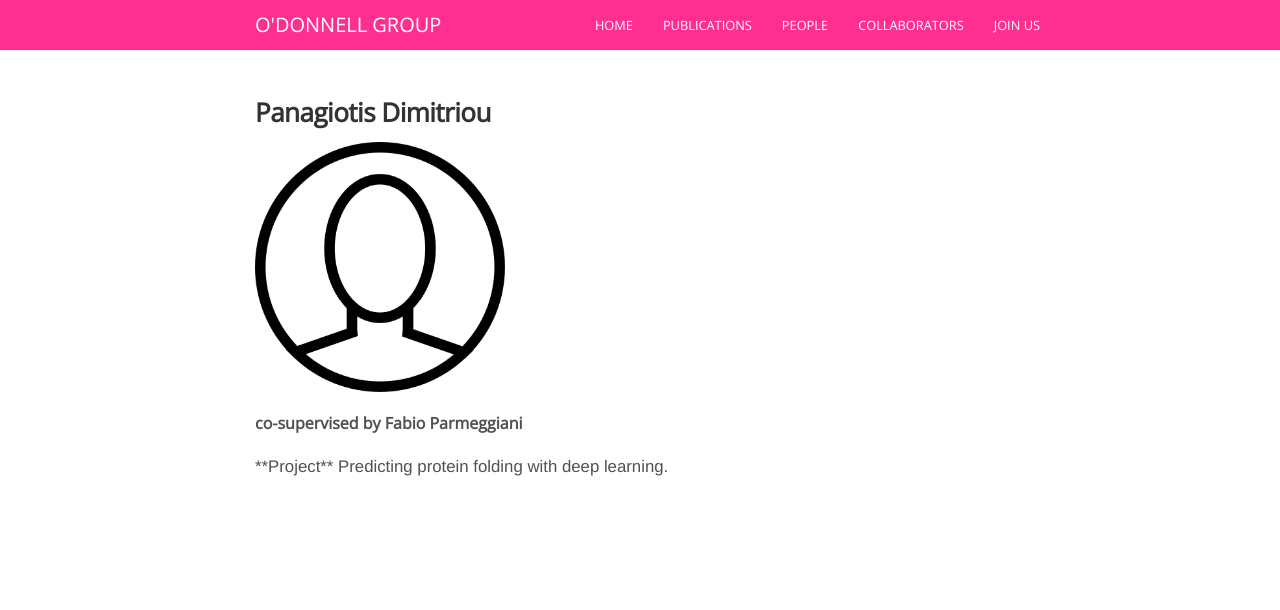
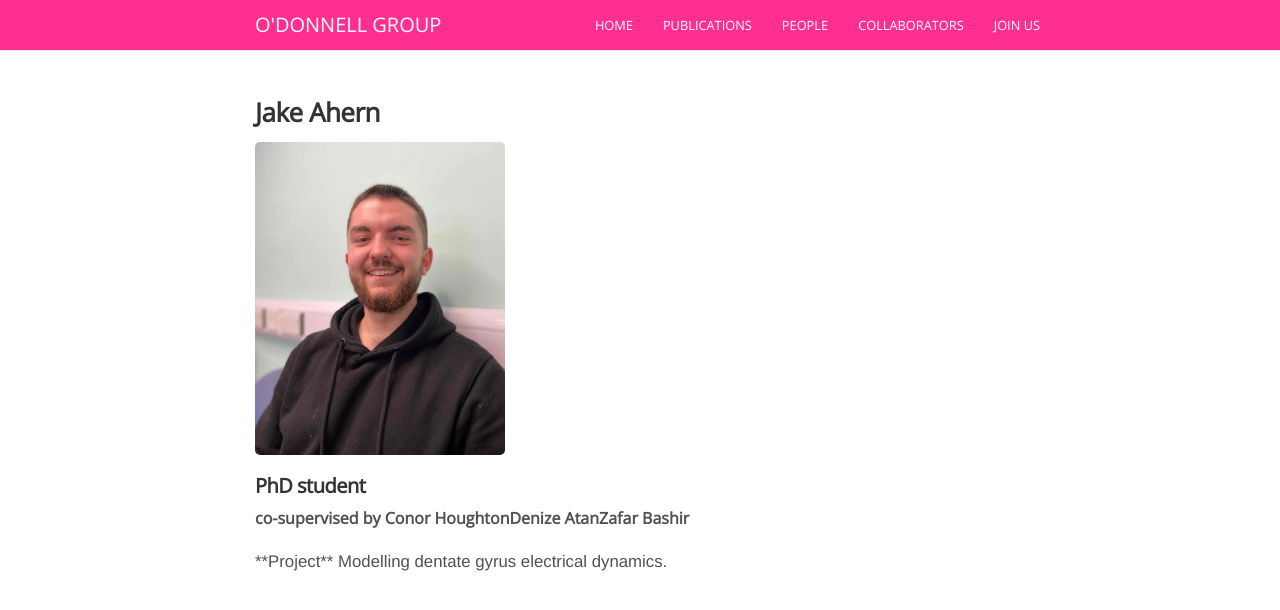
Before and after one commit to odonnellgroup/odonnellgroup.github.io, a Jekyll site: the page built from _people/Jake_Ahern.md, in a window 1280 px wide. Shown: the top 610 px of the page. Built offline with Jekyll 4.4.1, drawn with Linux system fonts in a browser that asks for light colours; nearby versions of some CDN libraries; comment, search, counter and statistics services are not loaded.

Commit message:
add Jake, remove Panagiotis

```diff
--- a/_people/Panagiotis_Dimitriou.md
+++ b/_people/Jake_Ahern.md
@@ -1,9 +1,9 @@
 ---
-name: Panagiotis Dimitriou
-position: masters
-avatar: blank.png
-joined: 9_2019
-affiliation: [co-supervised by Fabio Parmeggiani]
+name: Jake Ahern
+position: gradstudent
+avatar: JakeAhern.jpg
+joined: 11_2019
+affiliation: [co-supervised by Conor Houghton, Denize Atan, Zafar Bashir]
 ---
 
 <img width="250" src="{{site.baseurl}}/images/people/{{page.avatar}}" data-action="zoom">
@@ -18,6 +18,6 @@ affiliation: [co-supervised by Fabio Parmeggiani]
 
 <header class="masthead text-justify" style="font-size:120%">
 **Project**
-Predicting protein folding with deep learning.
+Modelling dentate gyrus electrical dynamics.
 </header>
 <br><br>
```
Also changed, not shown: images/people/JakeAhern.jpg (added).
